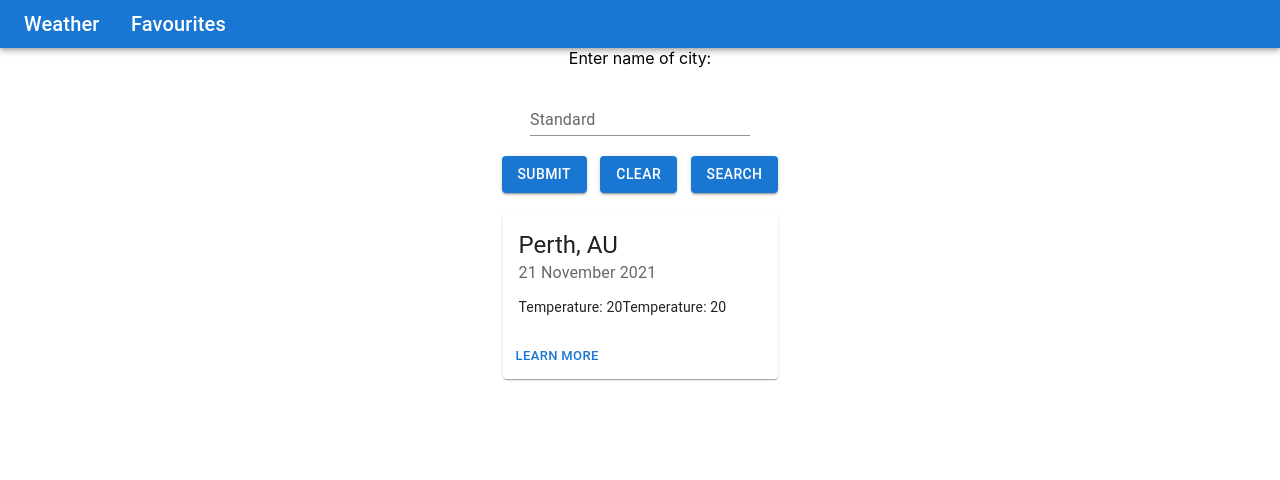
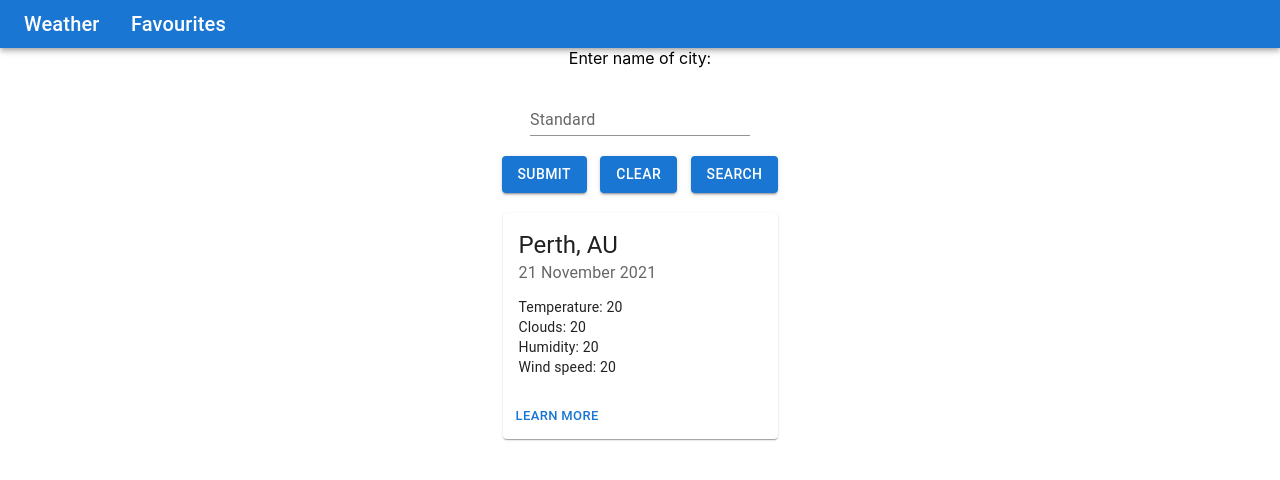
Before and after one commit to vibhaskamal/weather-app, a React (Create React App) app: page / in a window 1280 px wide. Shown: the top 480 px of the page. Built offline with nearby package versions, Linux system fonts and the light colour scheme.

Commit message:
Cards are displaying the different values now

```diff
--- a/src/components/tempCard.js
+++ b/src/components/tempCard.js
@@ -41,16 +41,13 @@ export default function TempCard(props) {
                         21 November 2021
                     </Typography>
                     <Typography variant="body2">
-                        {'Temperature: ' + props.properties.temperature.toString()}
                         {`Temperature: ${props.properties.temperature}`}
-                        {/* <br />
-                        {'Clouds: ' + x}
                         <br />
-                        {'Humidity: ' + props.humidity.toString()}
+                        {`Clouds: ${props.properties.clouds}`}
                         <br />
-                        {'Wind speed: ' + props.wind.toString()}
-                        {'Temperature: ' + props.degree.toString()} */}
-
+                        {`Humidity: ${props.properties.humidity}`}
+                        <br />
+                        {`Wind speed: ${props.properties.wind}`}
                     </Typography>
                 </CardContent>
                 <CardActions>
```
